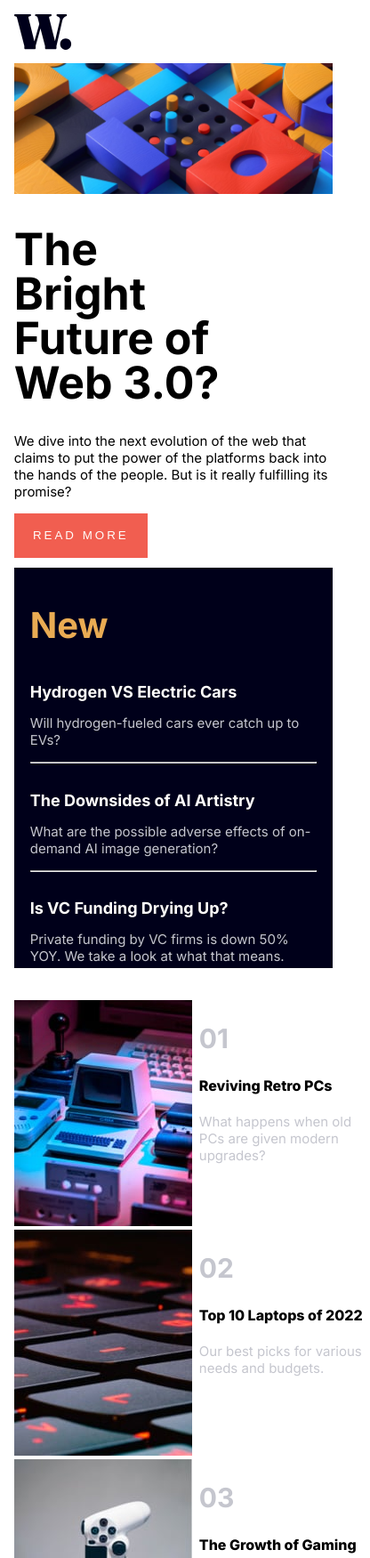
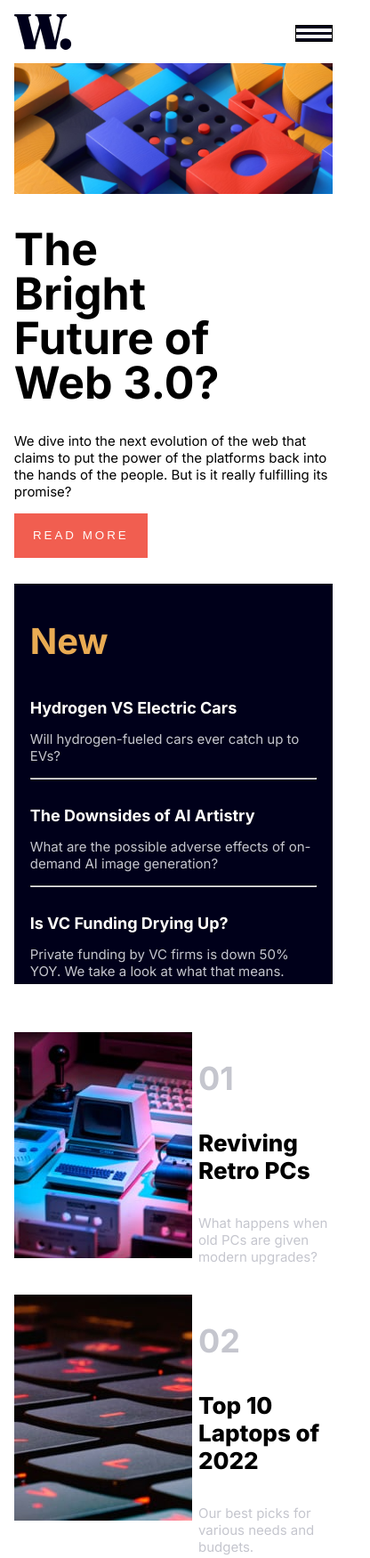
Before and after one commit to abdmud/news-homepage, a plain HTML site: page index.html in a window 390 px wide. Shown: the top 1751 px of the page at 89% size, 416 px wide, since content can reach past the window. Drawn offline with Linux system fonts and the light colour scheme.

Commit message:
mobile complete

```diff
--- a/app.js
+++ b/app.js
@@ -1,6 +1,13 @@
-const hamburger = document.querySelector("");
-const navLinks = document.querySelector("");
+const hamburger = document.querySelector(".hamburger");
+const navLinks = document.querySelector(".nav-links");
 
 function toggle() {
+    if (window.innerWidth < 701)
+    {
+        navLinks.classList.add('hidden');
+        hamburger.classList.remove('hidden');
+        console.log("non")
+    }
+}
 
-}
+toggle();
--- a/index.html
+++ b/index.html
@@ -32,9 +32,10 @@
           <li class="trending">Trending</li>
           <li class="categories">Categories</li>
         </ul>
-        <div class="hamburger">
-          <img src="./assets/images/icon-menu.svg" alt="menu">
-        </div>
+      </div>
+
+      <div class="hamburger hidden">
+        <img src="./assets/images/icon-menu.svg" alt="menu">
       </div>
 
     </div>
--- a/style.css
+++ b/style.css
@@ -30,7 +30,14 @@ p {
     width: 40%;
 }
 .hamburger {
+    display: flex;
+    justify-content: end;
+    align-self: center;
     cursor: pointer;
+    border: black 1px solid;
+    height: 100%;
+}
+.hidden {
     display: none;
 }
 ul {
@@ -149,7 +156,7 @@ li:hover {
         width: 100%;
     }
     .col-grid {
-        margin-top: 5%;
+        margin-top: 10%;
         width: 90%;
         height: 450px;
     }
@@ -157,10 +164,18 @@ li:hover {
         display: flex;
         flex-direction: column;
     }
-    .nav-links {
-        display: none;
-    }
     .hero-title {
         width: 70%;
     }
+    .card {
+        width: 100%;
+        margin-top: 5%;
+    }
+    .number {
+        font-size: 36px;
+    }
+    .card-title {
+        font-size: 26px;
+        font-weight: 800;
+    }
 }
```
